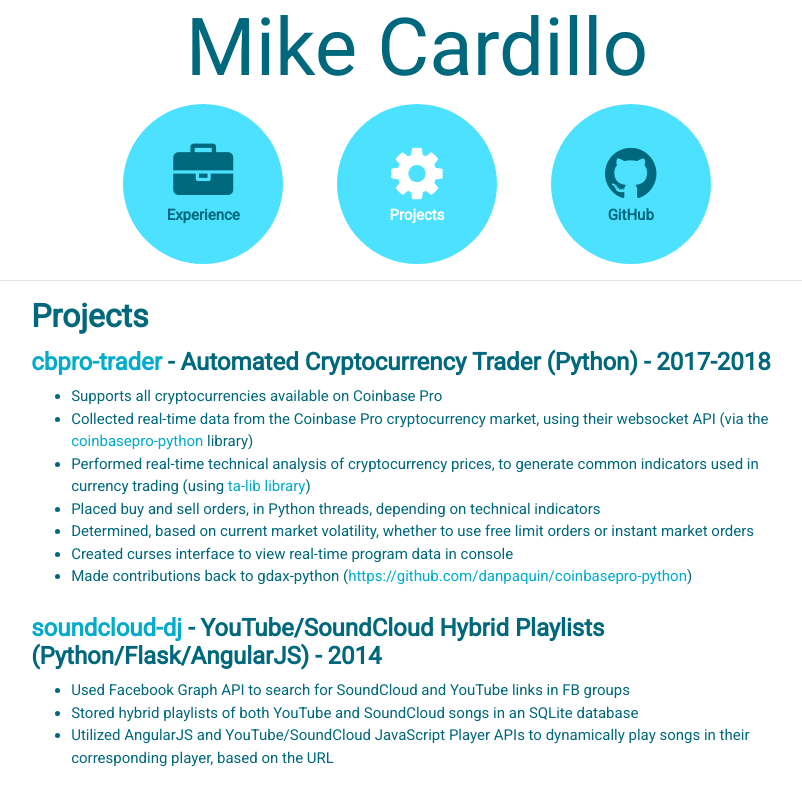
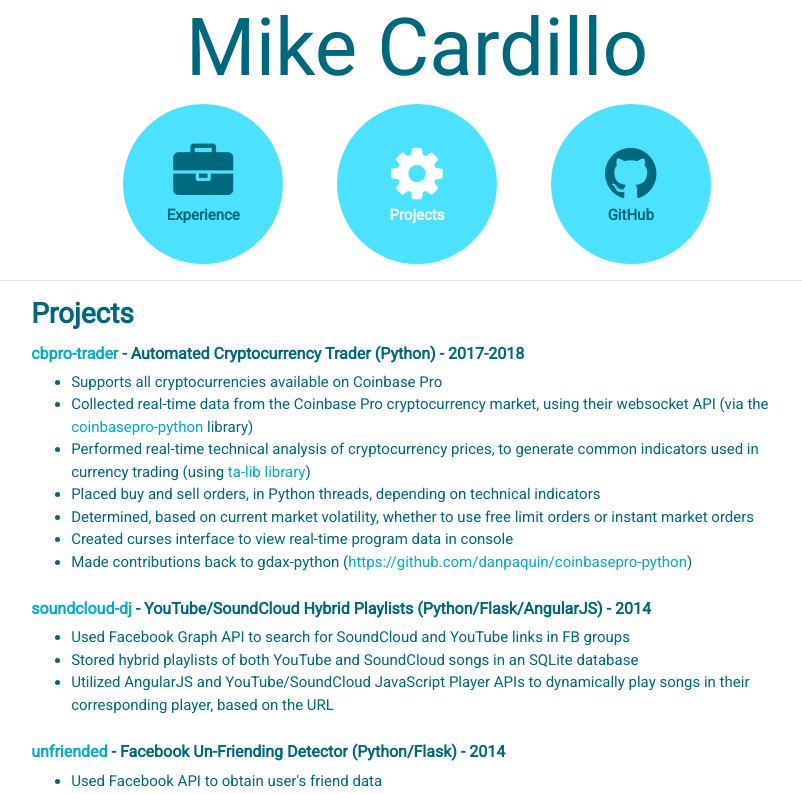
Before and after one commit to mcardillo55/portfolio-react, a React (Create React App) app: page /projects in a window 1280 px wide. Shown: the top 794 px of the page, without its empty margins (223-1025 px from the left). Built offline with nearby package versions, Linux system fonts and the light colour scheme.

Commit message:
Lower headings on ProjectsSection

```diff
--- a/src/components/Project.jsx
+++ b/src/components/Project.jsx
@@ -12,8 +12,9 @@
     }
     return(
         <div className="project">
-            <h4>{title}{title && " - "}{props.description} ({props.stack}) - {props.years}</h4>
+            <h6>{title}{title && " - "}{props.description} ({props.stack}) - {props.years}</h6>
             <ul>
+
                 {props.tasks.map(function(task) {
                     return <li dangerouslySetInnerHTML={{__html: task}} />
                 })}
--- a/src/components/ProjectsSection.jsx
+++ b/src/components/ProjectsSection.jsx
@@ -5,7 +5,7 @@
   return(
     <div id="projects">
         <div id="projects">
-            <h2>Projects</h2>
+            <h3>Projects</h3>
             <Project title="cbpro-trader"
                      link="https://github.com/mcardillo55/cbpro-trader"
                      description="Automated Cryptocurrency Trader"
```
